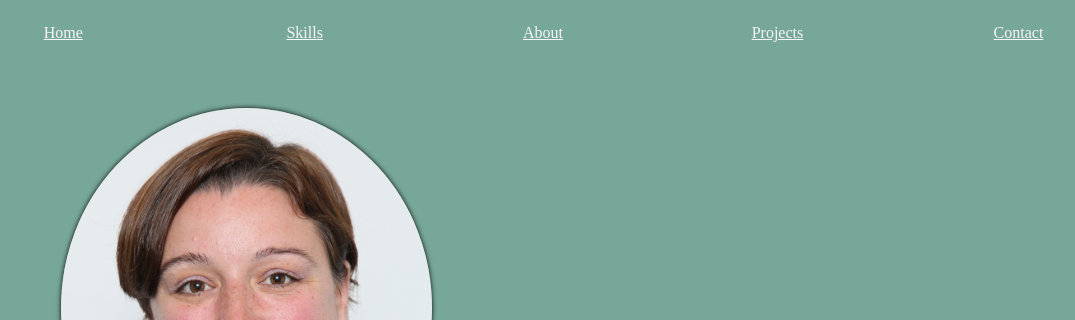
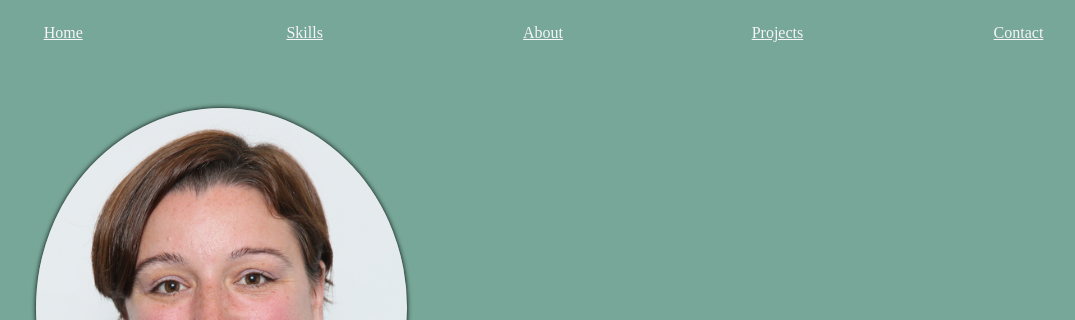
Before and after one commit to theonlykmac200/project_one-, a plain HTML site: page index.html in a window 1280 px wide. Shown: the top 320 px of the page, without its empty margins (197-1272 px from the left). Drawn offline with nearby package versions, Linux system fonts and the light colour scheme; no server answers.

Commit message:
photo margins

```diff
--- a/style.css
+++ b/style.css
@@ -53,7 +53,7 @@ h1 {
     border-radius: 70%;
     /* display: flex; */
     height: 400px;
-    margin: 50px 50px 50px 250px;
+    margin: 50px 50px 50px 225px;
     justify-content: space-around;
     flex-direction: row-reverse;
     box-shadow: 0px 0px 5px 0px;
```
